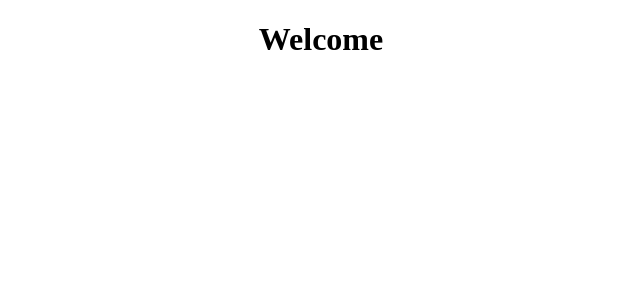
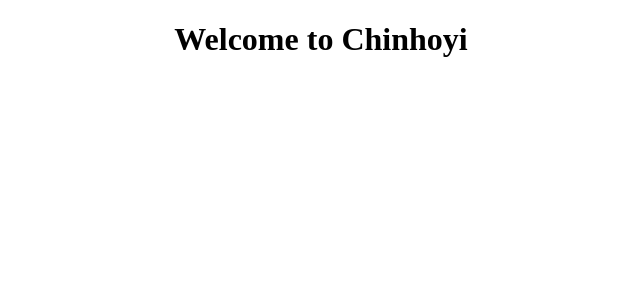
Before and after one commit to magixian/angular-demo-heroku-app, an Angular app: page / in a window 1280 px wide. Shown: the top 300 px of the page, without its empty margins (319-959 px from the left). Built offline with nearby package versions, Linux system fonts and the light colour scheme.

Commit message:
update to deploy to heroku

```diff
--- a/src/app/app.component.html
+++ b/src/app/app.component.html
@@ -1,6 +1,6 @@
 <!--The content below is only a placeholder and can be replaced.-->
 <div style="text-align:center">
   <h1>
-    Welcome
+    Welcome to Chinhoyi
   </h1>
 </div>
```
